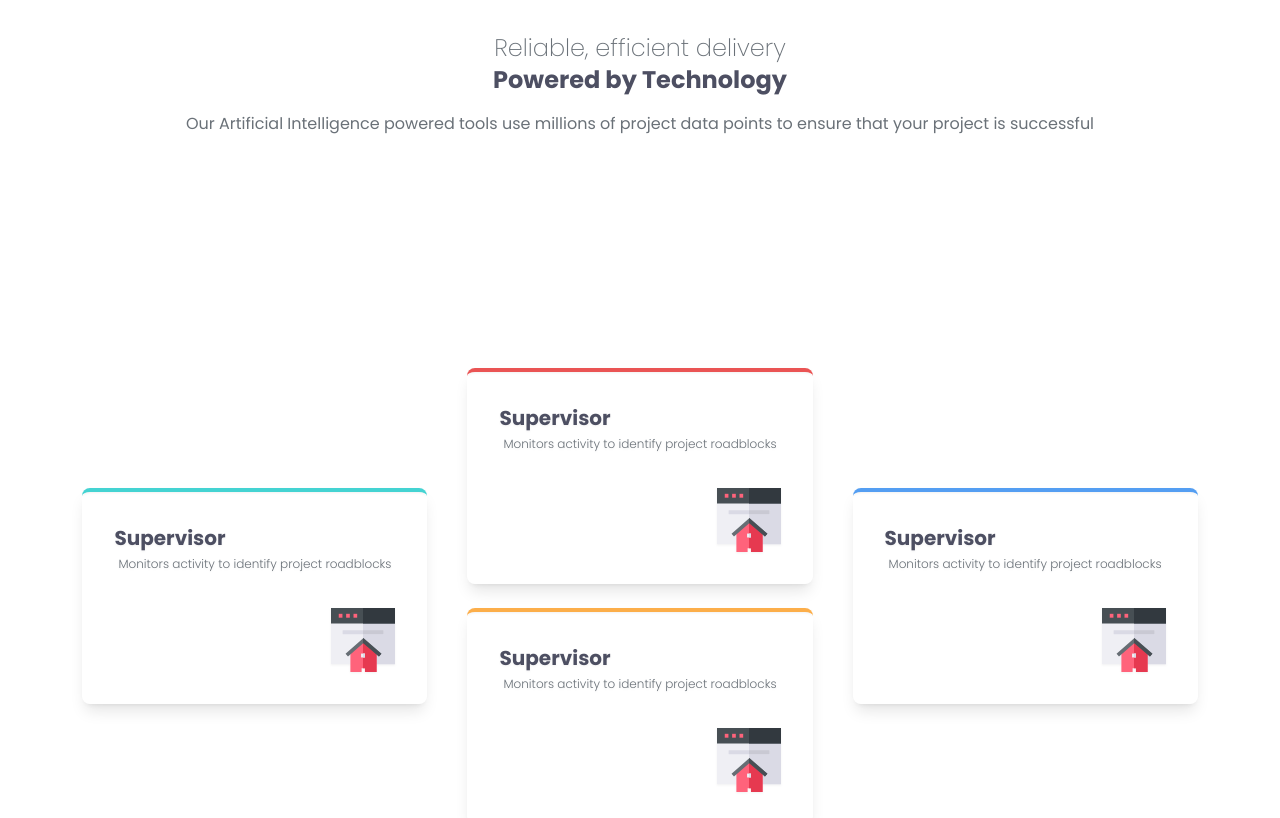
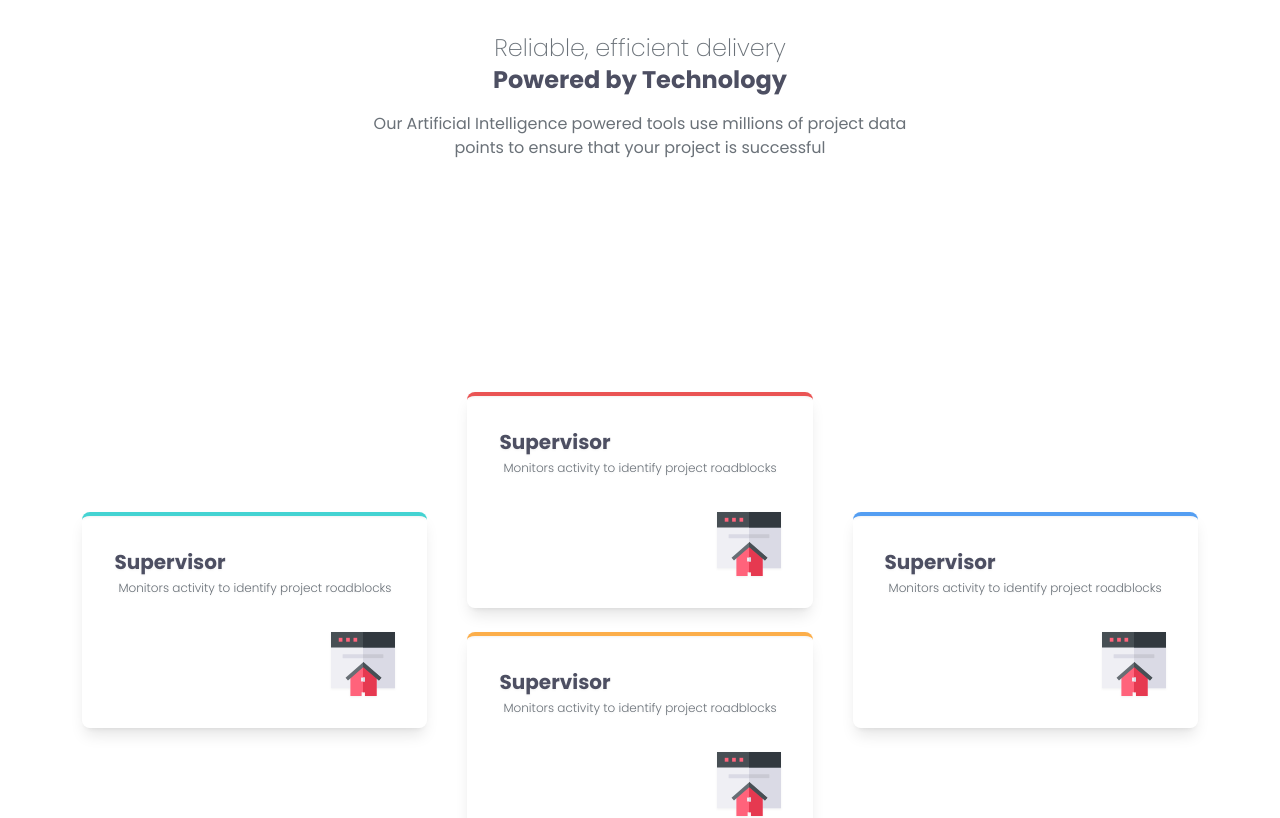
Before and after one commit to NarelaCamara/four-card-feature-section, a React (Vite) app: page / in a window 1280 px wide. Shown: the top 818 px of the page. Built offline with nearby package versions, Linux system fonts and the light colour scheme.

Commit message:
feat: max width text

```diff
--- a/src/App.tsx
+++ b/src/App.tsx
@@ -34,6 +34,7 @@ function App() {
 
   return (
     <div className="flex flex-col flex-nowrap items-center m-8 min-w-[330px] md:min-w-[768px]">
+      <div className="flex flex-col flex-nowrap items-center max-w-[540px]">
         <h2 className="font-[Poppins] text-[#6A7178] text-2xl font-extralight ">
           Reliable, efficient delivery
         </h2>
@@ -44,6 +45,7 @@ function App() {
           Our Artificial Intelligence powered tools use millions of project data
           points to ensure that your project is successful
         </p>
+      </div>
       <div className="grid lg:grid-cols-3 lg:grid-rows-3 lg:gap-10 ">
         <div className=" lg:col-start-1  lg:row-start-2">
           <Card {...cards[0]} /> {/**verde */}
```
Lines whose indentation alone changed are shown as unchanged.
